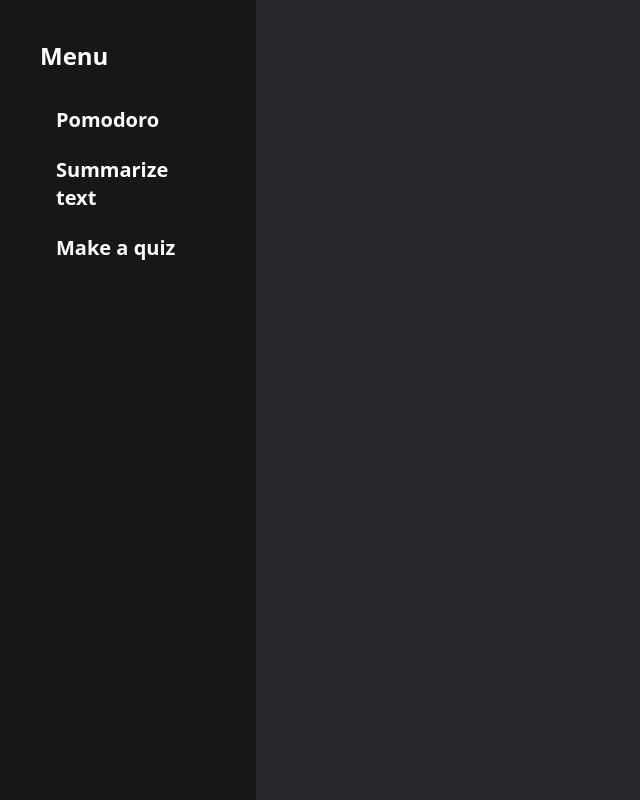
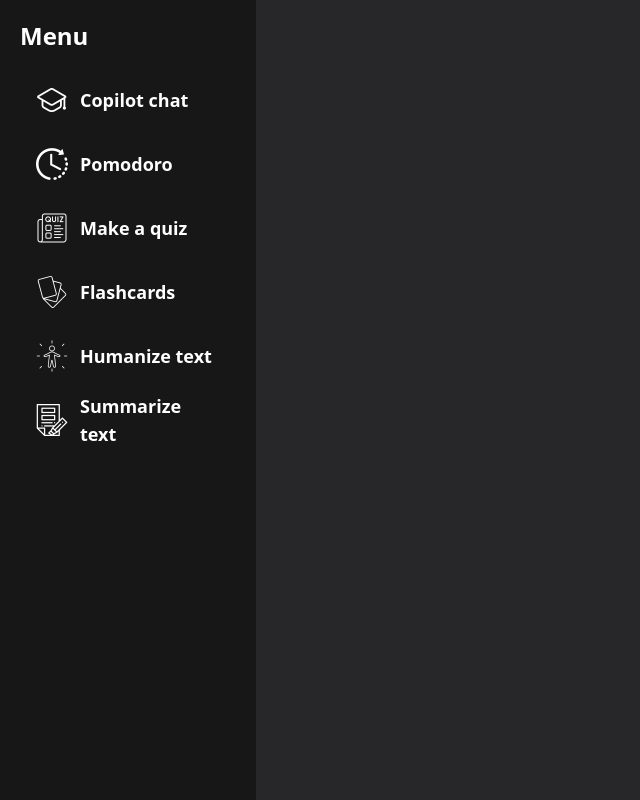
Before and after one commit to maslesa/Student-Copilot, a React app in the folder frontend/: page / in a window 1280 px wide. Shown: the whole page, without its empty margins (0-640 px from the left). Built offline with nearby package versions, Linux system fonts and the light colour scheme.

Commit message:
make menu bar

```diff
--- a/frontend/index.html
+++ b/frontend/index.html
@@ -2,7 +2,7 @@
 <html>
   <head>
     <meta charset="UTF-8" />
-    <link rel="icon" type="image/png" href="/src/assets/logo.png" />
+    <link rel="icon" type="image/png" href="/logo.png" />
     <title>Student Copilot</title>
   </head>
   <body class="w-screen h-screen m-0 p-0">
--- a/frontend/src/components/Sidebar.jsx
+++ b/frontend/src/components/Sidebar.jsx
@@ -2,13 +2,43 @@
 
 export default function Sidebar(){
 
+    const navs = [
+        {
+            title: 'Copilot chat',
+            image: '/logo.png'
+        },
+        {
+            title: 'Pomodoro',
+            image: '/pomodoro.png'
+        },
+        {
+            title: 'Make a quiz',
+            image: '/quiz.png'
+        },
+        {
+            title: 'Flashcards',
+            image: '/flash-cards.png'
+        },
+        {
+            title: 'Humanize text',
+            image: '/humanize.png'
+        },
+        {
+            title: 'Summarize text',
+            image: '/summarize.png'
+        },
+    ]
+
     return(
-        <aside className="flex flex-col text-left gap-4 w-1/5 h-full font-bold text-white text-2xl bg-neutral-900 p-10">
+        <aside className="flex flex-col text-left gap-4 w-1/5 h-full font-bold text-white text-2xl bg-neutral-900 p-5">
             <h2 className="">Menu</h2>
             <div className="flex flex-col w-full h-full text-xl">
-                <div className="flex justify-left items-center w-full h-16 p-4 hover:bg-neutral-800 rounded-lg duration-200 cursor-pointer">Pomodoro</div>
-                <div className="flex justify-left items-center w-full h-16 p-4 hover:bg-neutral-800 rounded-lg duration-200 cursor-pointer">Summarize text</div>
-                <div className="flex justify-left items-center w-full h-16 p-4 hover:bg-neutral-800 rounded-lg duration-200 cursor-pointer">Make a quiz</div>
+                {navs.map((nav) => (
+                    <div className="flex justify-left items-center w-full h-16 p-4 hover:bg-neutral-800 rounded-lg duration-200 cursor-pointer text-sm">
+                        <img className="size-8 mr-3" src={nav.image} alt={nav.title} />
+                        <h2 className="text-lg">{nav.title}</h2>
+                    </div>
+                ))}
             </div>
         </aside>
     );
--- a/frontend/src/main.js
+++ b/frontend/src/main.js
@@ -10,13 +10,14 @@ if (started) {
 const createWindow = () => {
   // Create the browser window.
   const mainWindow = new BrowserWindow({
-    width: 800,
-    height: 600,
-    icon: path.join(__dirname, '/assets/logo.png'),
+    width: 1920,
+    height: 1080,
+    icon: '/logo.png',
     webPreferences: {
       preload: path.join(__dirname, 'preload.js'),
     },
     autoHideMenuBar: true,
+    //resizable: false,
   });
 
   // and load the index.html of the app.
```
Also changed, not shown: frontend/public/flash-cards.png (added), frontend/public/humanize.png (added), frontend/public/logo.png (added), frontend/public/pomodoro.png (added), frontend/public/quiz.png (added), frontend/public/summarize.png (added), frontend/src/assets/logo.png (deleted).
